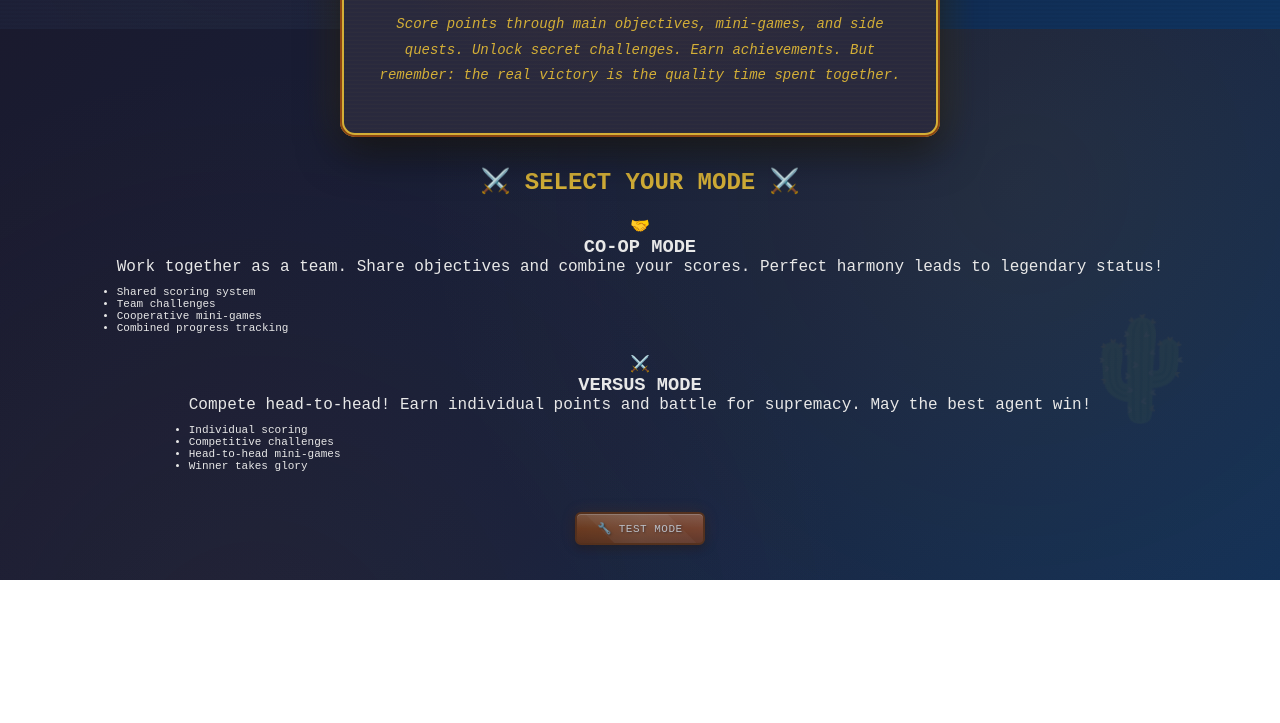
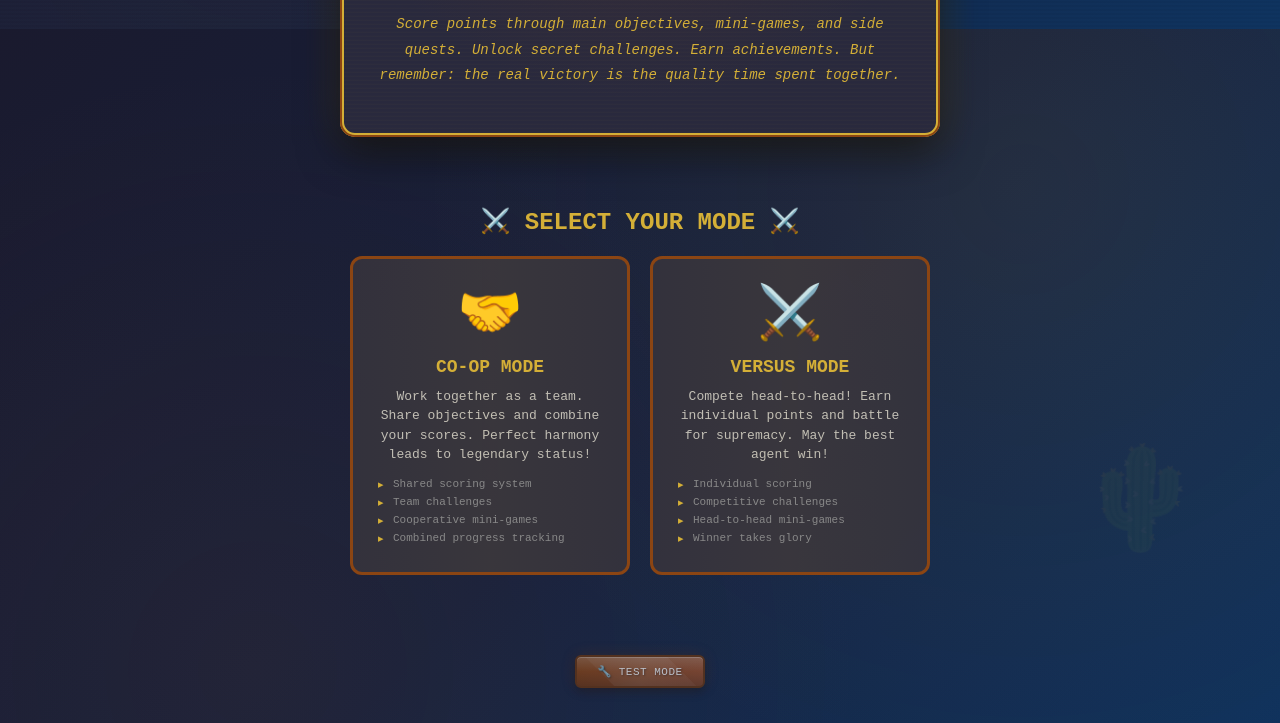
Before and after one commit to StingyBacon/operation-django-salsa, a plain HTML site: page index.html in a window 1280 px wide. Shown: the part 771-1494 px from the top of the page. Before the commit the page ends 1351 px from the top, so only its background shows below. Drawn offline with nearby package versions, Linux system fonts and the light colour scheme.

Commit message:
Update styles.css

```diff
--- a/styles.css
+++ b/styles.css
@@ -1166,6 +1166,117 @@ body > * {
         0 0 30px rgba(212, 175, 55, 0.4);
 }
 
+.mode-selection {
+    margin: 40px 0;
+    animation: fadeInUp 0.8s ease-out 0.3s backwards;
+}
+
+.mode-card {
+    background: rgba(42, 42, 62, 0.9);
+    border: 3px solid #8b4513;
+    border-radius: 12px;
+    padding: 25px;
+    width: 280px;
+    cursor: pointer;
+    transition: all 0.3s ease;
+    position: relative;
+    overflow: hidden;
+}
+
+.mode-card::before {
+    content: '';
+    position: absolute;
+    top: -50%;
+    left: -50%;
+    width: 200%;
+    height: 200%;
+    background: linear-gradient(45deg, transparent, rgba(212, 175, 55, 0.1), transparent);
+    transform: rotate(45deg);
+    transition: all 0.5s;
+}
+
+.mode-card:hover {
+    border-color: #d4af37;
+    transform: translateY(-5px);
+    box-shadow: 0 8px 25px rgba(212, 175, 55, 0.3);
+}
+
+.mode-card:hover::before {
+    left: 100%;
+}
+
+.mode-icon {
+    font-size: 48px;
+    margin-bottom: 15px;
+    animation: bounce 2s infinite;
+}
+
+.mode-card h3 {
+    color: #d4af37;
+    font-size: 18px;
+    margin-bottom: 10px;
+}
+
+.mode-card p {
+    font-size: 13px;
+    line-height: 1.5;
+    color: #c0c0c0;
+    margin-bottom: 10px;
+}
+
+.mode-card ul {
+    list-style: none;
+    padding-left: 0;
+    color: #888;
+}
+
+.mode-card ul li {
+    padding: 3px 0;
+    position: relative;
+    padding-left: 15px;
+}
+
+.mode-card ul li:before {
+    content: "▸";
+    position: absolute;
+    left: 0;
+    color: #d4af37;
+}
+
+.mode-indicator-header {
+    font-weight: bold;
+    text-transform: uppercase;
+    letter-spacing: 2px;
+}
+
+.versus-scores {
+    font-size: 13px;
+}
+
+.player-score {
+    display: flex;
+    gap: 8px;
+    align-items: center;
+}
+
+.mode-label {
+    font-size: 11px;
+    background: rgba(212, 175, 55, 0.2);
+    padding: 3px 8px;
+    border-radius: 4px;
+    margin-left: 10px;
+    color: #d4af37;
+}
+
+.versus-task-assignment {
+    background: rgba(74, 144, 226, 0.15);
+    padding: 8px 12px;
+    border-radius: 6px;
+    margin: 8px 0;
+    font-size: 11px;
+    border-left: 3px solid #4a90e2;
+}
+
 @keyframes fadeIn {
     from { opacity: 0; }
     to { opacity: 1; }
@@ -1669,5 +1780,4 @@ body > * {
         padding: 20px;
         max-width: 95%;
     }
-
-}
+}
```
